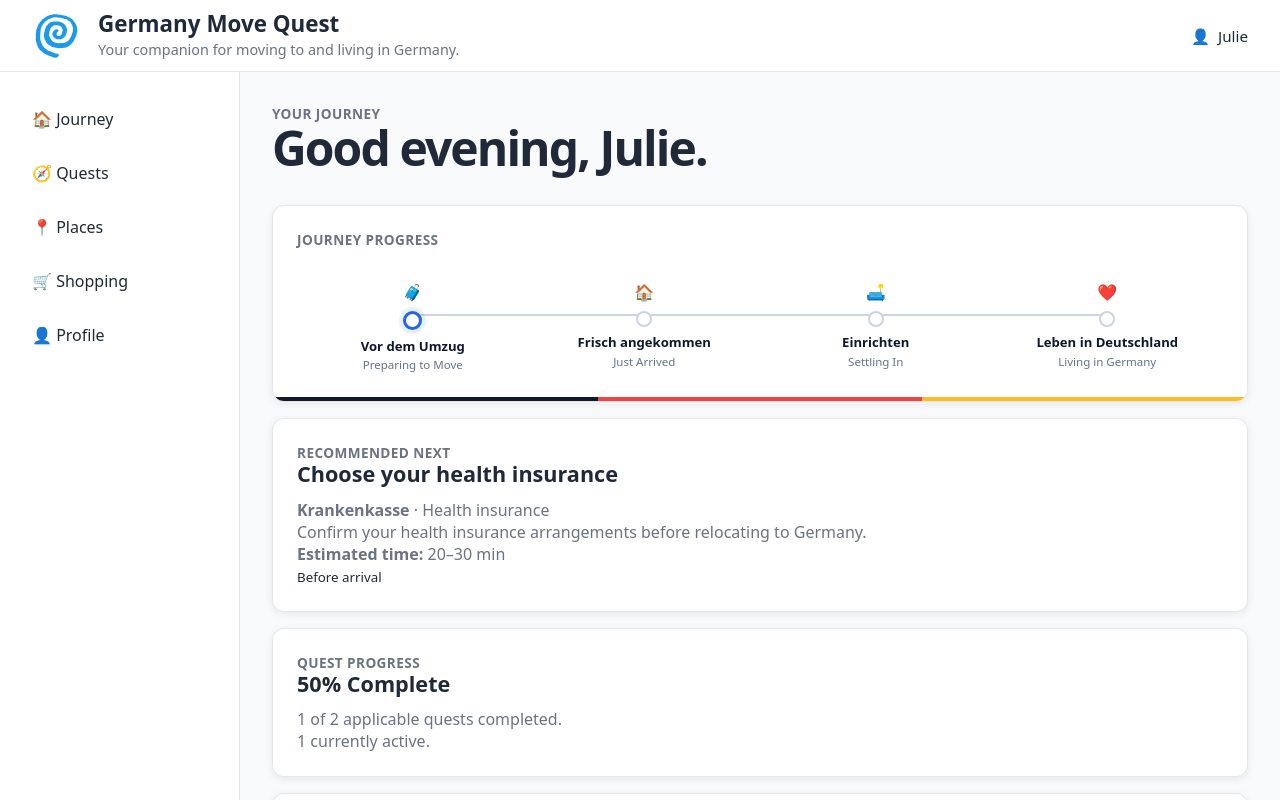
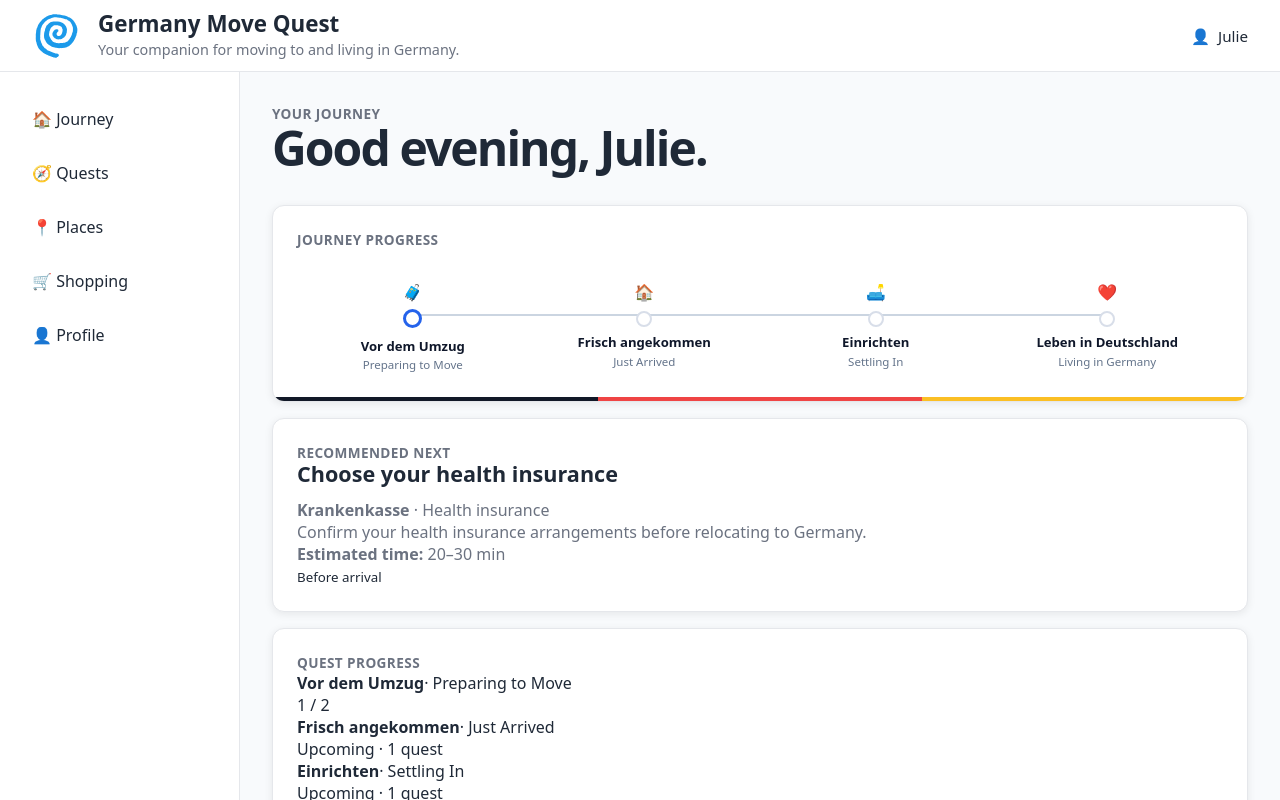
Before and after one commit to JHCairn/germany-move-quest, a React (Vite) app: page / in a window 1280 px wide. Both pictures are taken after a click on the button "Begin Your Journey". Shown: the top 800 px of the page. Built offline with nearby package versions, Linux system fonts and the light colour scheme.

Commit message:
quest progress card added

```diff
--- a/src/components/dashboard/JourneyProgressCard.css
+++ b/src/components/dashboard/JourneyProgressCard.css
@@ -38,7 +38,7 @@
   height: 1rem;
   margin: 0 auto 0.55rem;
   border-radius: 999px;
-  border: 2px solid #cbd5e1;
+  border-color: #d8dee9;
   background: #ffffff;
   color: #ffffff;
   display: flex;
@@ -53,14 +53,20 @@
   border-color: #2563eb;
 }
 
+.timeline-stage:has(.timeline-marker.completed)::after {
+  background: #2563eb;
+}
+
 .timeline-marker.current {
   width: 1.2rem;
   height: 1.2rem;
   border-width: 3px;
   border-color: #2563eb;
   background: #ffffff;
-  box-shadow: 0 0 0 4px rgba(37, 99, 235, 0.1);
+
+  transform: translateY(-2px);
 }
+
 
 .timeline-label {
   display: flex;
--- a/src/components/dashboard/JourneyProgressCard.jsx
+++ b/src/components/dashboard/JourneyProgressCard.jsx
@@ -11,8 +11,6 @@ function JourneyProgressCard({ journey }) {
   const currentIndex = journey.stages.findIndex(
     (stage) => stage.id === journey.currentStageId
   );
-
-  const currentStage = journey.stages[currentIndex];
 
   return (
     <article className="dashboard-card wide-card journey-progress-card">
--- /dev/null
+++ b/src/components/dashboard/QuestProgressCard.css
@@ -0,0 +1,79 @@
+.quest-stage-progress-list {
+  display: flex;
+  flex-direction: column;
+  gap: 1rem;
+  margin-top: 1.5rem;
+}
+
+.quest-stage-progress-row {
+  display: flex;
+  flex-direction: column;
+  gap: 0.5rem;
+}
+
+.quest-stage-progress-header {
+  display: flex;
+  justify-content: space-between;
+  gap: 1rem;
+  align-items: baseline;
+}
+
+
+.quest-stage-progress-header strong {
+  color: #0f172a;
+}
+
+.quest-stage-progress-header span {
+  color: #64748b;
+}
+
+.quest-stage-count {
+  white-space: nowrap;
+  font-weight: 700;
+  color: #0f172a;
+}
+
+.quest-progress-bar {
+  height: 0.55rem;
+  overflow: hidden;
+  border-radius: 999px;
+  background: #e2e8f0;
+}
+
+.quest-progress-fill {
+  height: 100%;
+  border-radius: 999px;
+  background: #2563eb;
+}
+
+
+
+.quest-stage-progress-row.upcoming {
+  padding: 0.5rem 0;
+}
+
+.quest-stage-progress-row.upcoming .quest-stage-title strong {
+  font-size: 0.95rem;
+}
+
+.quest-stage-progress-row.upcoming .quest-stage-title span,
+.quest-stage-progress-row.upcoming .quest-stage-count {
+  font-size: 0.85rem;
+  color: #64748b;
+}
+
+.quest-stage-title {
+  display: flex;
+  align-items: baseline;
+  gap: 0.35rem;
+  flex-wrap: wrap;
+}
+
+.quest-stage-title strong {
+  color: #0f172a;
+}
+
+.quest-stage-title span {
+  font-size: 0.9rem;
+  color: #64748b;
+}
--- a/src/components/dashboard/QuestProgressCard.jsx
+++ b/src/components/dashboard/QuestProgressCard.jsx
@@ -1,16 +1,45 @@
 function QuestProgressCard({ progress }) {
   return (
-    <article className="dashboard-card wide-card">
+    <article className="dashboard-card wide-card quest-progress-card">
       <p className="card-eyebrow">Quest Progress</p>
 
-      <h2>{progress.percentComplete}% Complete</h2>
+      <div className="quest-stage-progress-list">
+        {progress.progressByStage.map((stage) => {
+          const questLabel =
+            stage.totalStageQuestCount === 1 ? "quest" : "quests";
 
-      <p>
-        {progress.completedQuests} of {progress.totalQuests} applicable quests
-        completed.
-      </p>
+          return (
+            <div
+              className={`quest-stage-progress-row ${
+                stage.isCurrent ? "current" : "upcoming"
+              }`}
+              key={stage.stageId}
+            >
+              <div className="quest-stage-progress-header">
+                <div className="quest-stage-title">
+                  <strong>{stage.german}</strong>
+                  <span>· {stage.english}</span>
+                </div>
 
-      <p>{progress.activeQuests} currently active.</p>
+                <span className="quest-stage-count">
+                  {stage.isCurrent
+                    ? `${stage.completedCount} / ${stage.applicableCount}`
+                    : `Upcoming · ${stage.totalStageQuestCount} ${questLabel}`}
+                </span>
+              </div>
+
+              {stage.isCurrent && (
+                <div className="quest-progress-bar">
+                  <div
+                    className="quest-progress-fill"
+                    style={{ width: `${stage.percentComplete}%` }}
+                  />
+                </div>
+              )}
+            </div>
+          );
+        })}
+      </div>
     </article>
   );
 }
--- a/src/data/sampleJourneyData.js
+++ b/src/data/sampleJourneyData.js
@@ -2,11 +2,10 @@ export const sampleJourney = {
   user: {
     firstName: "Julie",
   },
-  stage: {
-    name: "Preparing to Move",
-    description: "Planning, paperwork, purchases, and preparation before arrival.",
-  },
-  progress: {
+
+ currentStageId: "preparing",
+
+    progress: {
     percent: 12,
     completed: 12,
     total: 100,
--- a/src/pages/JourneyPage.jsx
+++ b/src/pages/JourneyPage.jsx
@@ -1,6 +1,7 @@
 import "./JourneyPage.css";
 import { getGreeting } from "../utils/greeting";
 
+import { sampleJourney } from "../data/sampleJourneyData";
 import { quests } from "../data/sampleQuests";
 import { stages } from "../data/stages";
 import { buildJourneyModel } from "../services/questEngine";
@@ -11,10 +12,10 @@ import QuestProgressCard from "../components/dashboard/QuestProgressCard";
 import MilestonesCard from "../components/dashboard/MilestonesCard";
 
 function JourneyPage() {
-  const journey = buildJourneyModel({
-    quests,
-    stages,
-    currentStageId: "preparing",
+const journey = buildJourneyModel({
+  quests,
+  stages,
+  currentStageId: sampleJourney.currentStageId,
   });
 
   return (
--- a/src/services/questEngine.js
+++ b/src/services/questEngine.js
@@ -1,16 +1,15 @@
 const stageOrder = [
-    "planning",
   "preparing",
   "just-arrived",
   "settling-in",
-    "established",
+  "living",
 ];
 
 function isQuestAvailable(quest, currentStageId) {
   const currentIndex = stageOrder.indexOf(currentStageId);
   const questIndex = stageOrder.indexOf(quest.stage);
 
-    return questIndex <= currentIndex;
+  return questIndex !== -1 && questIndex <= currentIndex;
 }
 
 function getPriorityScore(priority) {
@@ -26,16 +25,14 @@ function getRecommendedQuest(activeQuests) {
     return null;
   }
 
-    return [...activeQuests].sort((a, b) => {
-        return getPriorityScore(b.priority) - getPriorityScore(a.priority);
-    })[0];
+  return [...activeQuests].sort(
+    (a, b) => getPriorityScore(b.priority) - getPriorityScore(a.priority)
+  )[0];
 }
 
 export function buildJourneyModel({ quests, stages, currentStageId }) {
   const applicableQuests = quests.filter(
-        (quest) =>
-            quest.applicable &&
-            isQuestAvailable(quest, currentStageId)
+    (quest) => quest.applicable && isQuestAvailable(quest, currentStageId)
   );
 
   const activeQuests = applicableQuests.filter(
@@ -57,7 +54,35 @@ export function buildJourneyModel({ quests, stages, currentStageId }) {
   const totalQuests = applicableQuests.length;
   const completedCount = completedQuests.length;
 
+  const progressByStage = stages.map((stage) => {
+  const stageQuests = quests.filter(
+    (quest) => quest.applicable && quest.stage === stage.id
+  );
 
+  const availableStageQuests = applicableQuests.filter(
+    (quest) => quest.stage === stage.id
+  );
+
+  const completedStageQuests = availableStageQuests.filter(
+    (quest) => quest.status === "completed"
+  );
+
+  return {
+    stageId: stage.id,
+    german: stage.german,
+    english: stage.english,
+    isCurrent: stage.id === currentStageId,
+    applicableCount: availableStageQuests.length,
+    totalStageQuestCount: stageQuests.length,
+    completedCount: completedStageQuests.length,
+    percentComplete:
+      availableStageQuests.length === 0
+        ? 0
+        : Math.round(
+            (completedStageQuests.length / availableStageQuests.length) * 100
+          ),
+  };
+});
 
   const progress = {
     totalQuests,
@@ -67,6 +92,7 @@ const progress = {
       totalQuests === 0
         ? 0
         : Math.round((completedCount / totalQuests) * 100),
+    progressByStage,
   };
 
   const journeyProgress = {
@@ -74,9 +100,6 @@ const journeyProgress = {
     totalStages: stages.length,
     stages,
   };
-
-
-
 
   return {
     currentStage,
```
Lines whose indentation alone changed are shown as unchanged.
